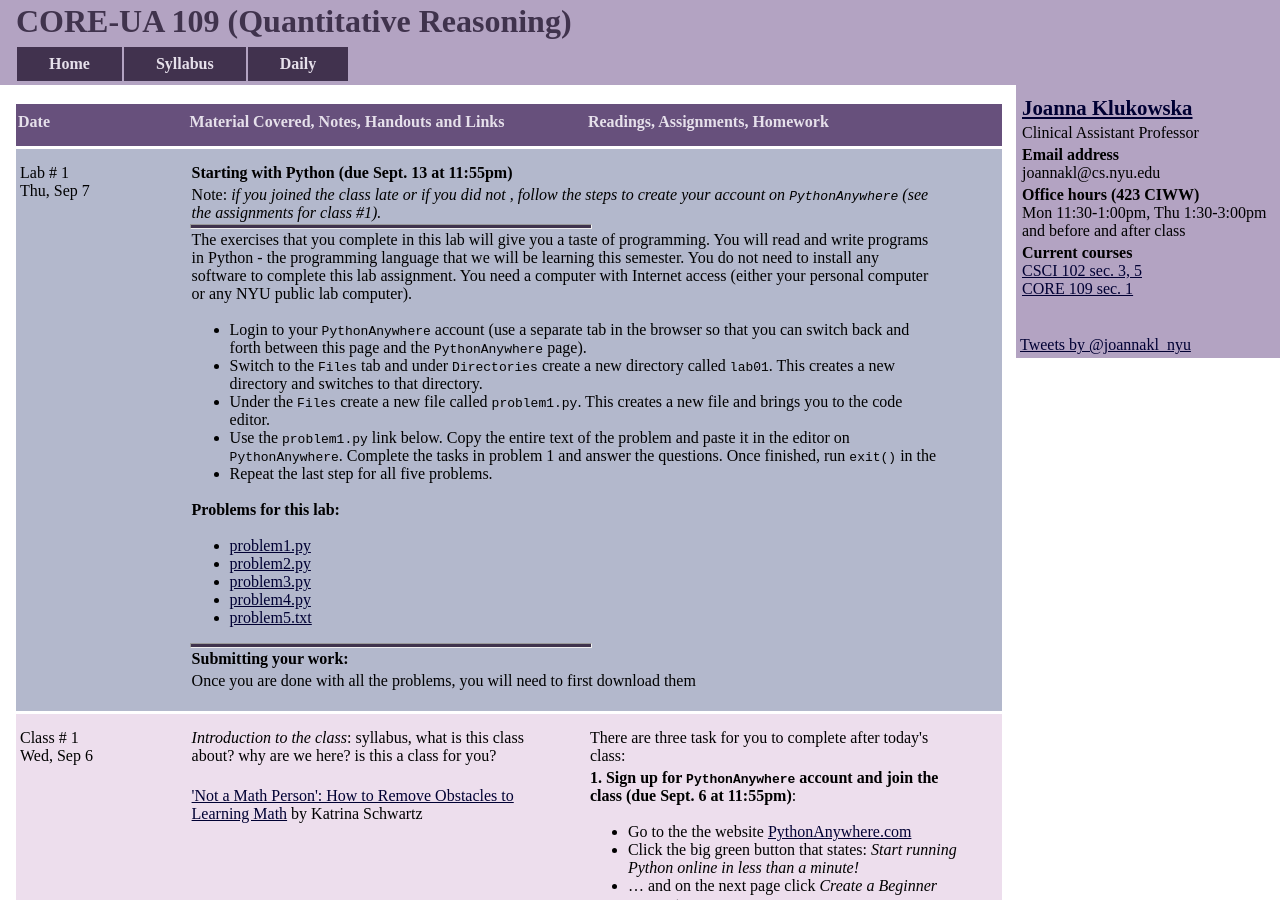
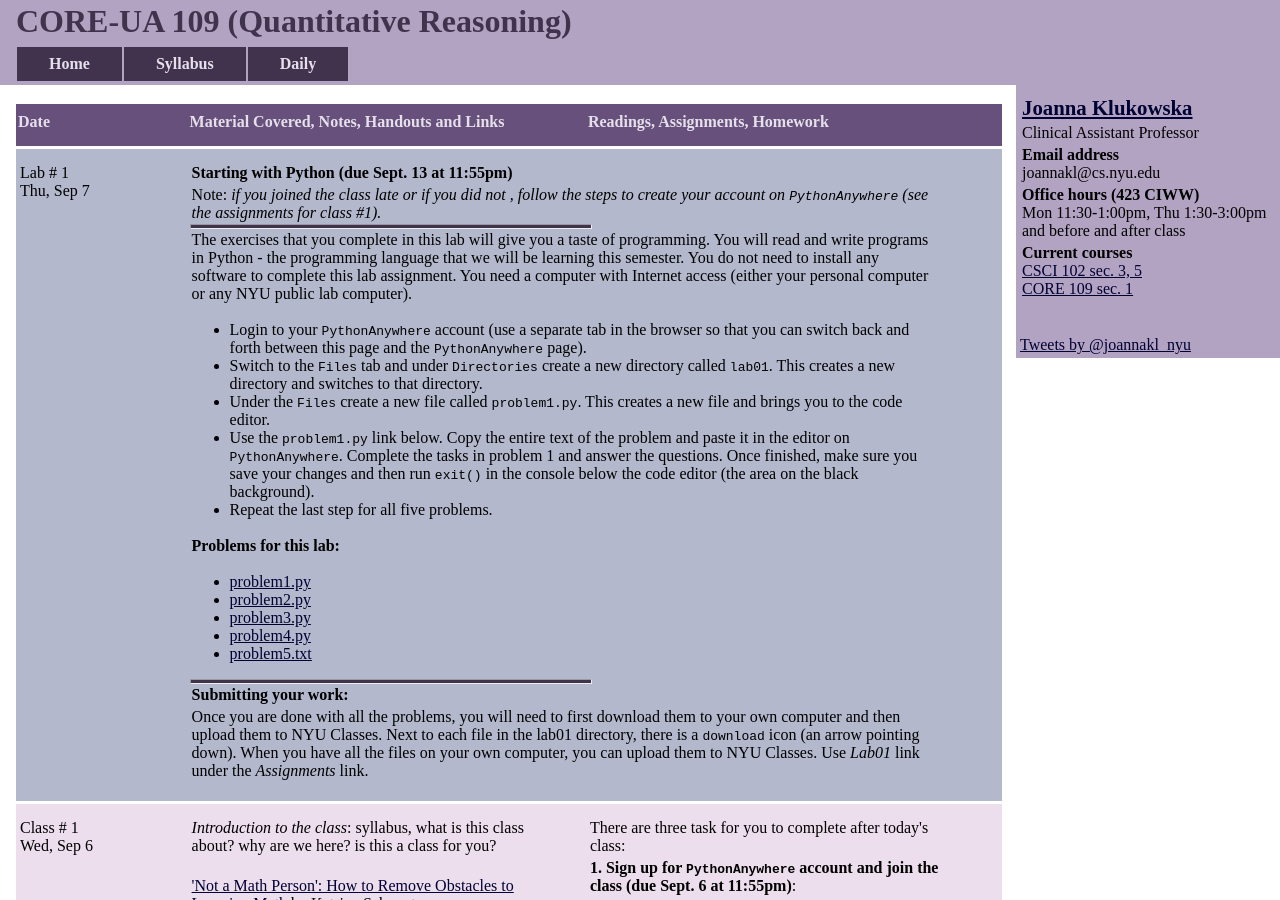
Before and after one commit to joannakl/core109_f17, a Jekyll site: the page built from daily.html, in a window 1280 px wide and 900 px high. Built offline with Jekyll 4.4.1, drawn with Linux system fonts in a browser that asks for light colours; comment, search, counter and statistics services are not loaded.

Commit message:
lab1 intructions

```diff
--- a/_includes/daily/02.markdown
+++ b/_includes/daily/02.markdown
@@ -38,7 +38,8 @@ called `lab01`. This creates a new directory and switches to that directory.
 file and brings you to the code editor.
 - Use the `problem1.py` link below. Copy the entire text of the problem and paste it
 in the editor on `PythonAnywhere`. Complete the tasks in problem 1 and answer the
-questions. Once finished, run `exit()` in the
+questions. Once finished, make sure you save your changes and then
+run `exit()` in the console below the code editor (the area on the black background).
 - Repeat the last step for all five problems.
 
 
@@ -61,6 +62,11 @@ Sept. 13 at 11:55pm.
 __Submitting your work:__
 
 Once you are done with all the problems, you will need to first download them
+to your own computer and then upload them to NYU Classes.
+Next to each file in the lab01 directory, there is a `download` icon (an
+arrow pointing down). When you have all the files on your own computer, you
+can upload them to NYU Classes. Use _Lab01_ link under the _Assignments_ link.
+
 </p>
 </div>
 
```
